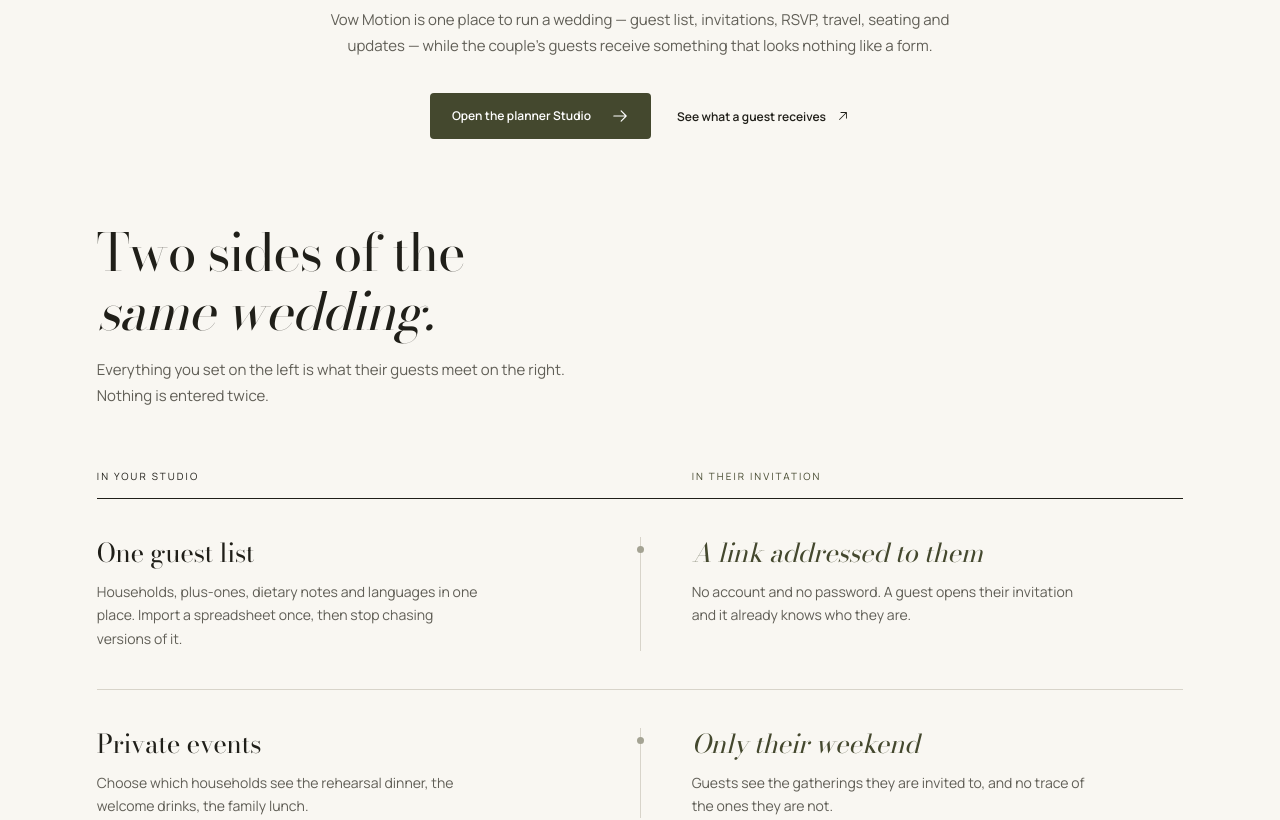
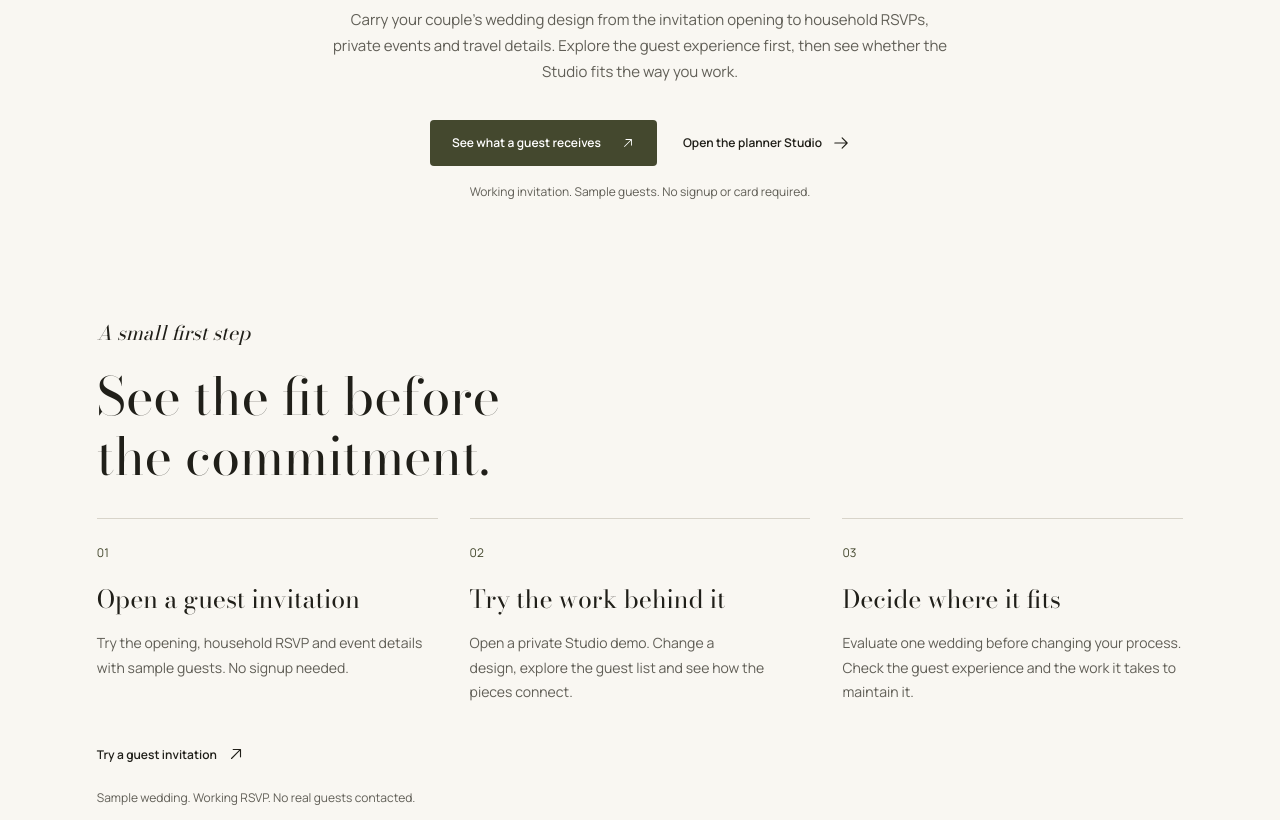
Before and after one commit to Aldo140/vow-motion, a Next.js app: page /planners in a window 1280 px wide. Shown: the part 540-1360 px from the top of the page. Built offline with nearby package versions, Linux system fonts and the light colour scheme; no server answers; a web font is replaced by a local one.

Commit message:
Clarify landing offers and lead with working guest previews

```diff
--- a/src/app/layout.tsx
+++ b/src/app/layout.tsx
@@ -21,6 +21,7 @@
 import "./guest-faqs.css";
 import "./documents.css";
 import "./pilot.css";
+import "./marketing-offer.css";
 export const metadata: Metadata = {
   metadataBase: new URL(process.env.APP_URL || "http://localhost:3000"),
   title: {
--- /dev/null
+++ b/src/app/marketing-offer.css
@@ -0,0 +1,83 @@
+.offer-section {
+  max-width: 1240px;
+  margin: auto;
+  padding: clamp(44px, 6vw, 88px) 6%;
+}
+.offer-section h2 {
+  font-family: var(--serif);
+  font-size: clamp(30px, 4.2vw, 52px);
+  font-weight: 400;
+  line-height: 1.14;
+  max-width: 22ch;
+  margin: 14px 0 26px;
+}
+.offer-steps {
+  list-style: none;
+  padding: 0;
+  margin: 32px 0;
+  display: grid;
+  grid-template-columns: repeat(3, minmax(0, 1fr));
+  gap: 32px;
+}
+.offer-steps li {
+  border-top: 1px solid var(--line);
+  padding-top: 22px;
+}
+.offer-step-number {
+  font-size: 12px;
+  color: var(--olive);
+}
+.offer-steps h3 {
+  font-family: var(--serif);
+  font-size: 25px;
+  font-weight: 400;
+  margin: 16px 0 12px;
+}
+.offer-steps p,
+.offer-questions p {
+  font-size: 14px;
+  line-height: 1.75;
+  color: var(--muted);
+}
+.offer-note {
+  font-size: 12px;
+  line-height: 1.7;
+  color: var(--muted);
+  margin-top: 16px;
+}
+.offer-faq {
+  display: grid;
+  grid-template-columns: 0.85fr 1fr;
+  gap: 48px;
+}
+.offer-questions details {
+  border-bottom: 1px solid var(--line);
+}
+.offer-questions summary {
+  cursor: pointer;
+  padding: 22px 0;
+  font-size: 15px;
+  line-height: 1.6;
+}
+.offer-questions details[open] summary {
+  color: var(--olive);
+}
+.offer-questions p {
+  margin: 0 0 24px;
+}
+.offer-questions summary:focus-visible {
+  outline: 2px solid var(--olive);
+  outline-offset: 4px;
+}
+.offer-price {
+  font-family: var(--serif);
+  font-size: 28px;
+  margin: 20px 0 8px;
+}
+@media (max-width: 768px) {
+  .offer-steps,
+  .offer-faq {
+    grid-template-columns: minmax(0, 1fr);
+    gap: 24px;
+  }
+}
--- /dev/null
+++ b/src/components/marketing-offer.tsx
@@ -0,0 +1,118 @@
+import { Arrow } from "./ui";
+
+// This route creates a private demo and redirects; use a full navigation.
+const guestPreview = "/demo/riviera";
+
+export function FirstSteps({ planner = false }: { planner?: boolean }) {
+  const steps = planner
+    ? [
+        [
+          "Open a guest invitation",
+          "Try the opening, household RSVP and event details with sample guests. No signup needed.",
+        ],
+        [
+          "Try the work behind it",
+          "Open a private Studio demo. Change a design, explore the guest list and see how the pieces connect.",
+        ],
+        [
+          "Decide where it fits",
+          "Evaluate one wedding before changing your process. Check the guest experience and the work it takes to maintain it.",
+        ],
+      ]
+    : [
+        [
+          "Find your feeling",
+          "Explore six design worlds and open a working invitation before you create an account.",
+        ],
+        [
+          "Make it yours",
+          "Add your names, date and events. See your invitation take shape as you go.",
+        ],
+        [
+          "Share when you are ready",
+          "Add your households, check what each one will see, then share their personal invitations.",
+        ],
+      ];
+  return (
+    <section className="offer-section" aria-labelledby="first-steps-heading">
+      <p className="collection-caption">A small first step</p>
+      <h2 id="first-steps-heading">
+        {planner
+          ? "See the fit before the commitment."
+          : "From a first look to your first invitation."}
+      </h2>
+      <ol className="offer-steps">
+        {steps.map(([title, copy], index) => (
+          <li key={title}>
+            <span className="offer-step-number" aria-hidden="true">
+              0{index + 1}
+            </span>
+            <h3>{title}</h3>
+            <p>{copy}</p>
+          </li>
+        ))}
+      </ol>
+      <a href={guestPreview} className="text-link">
+        Try a guest invitation <Arrow diagonal />
+      </a>
+      <p className="offer-note">
+        Sample wedding. Working RSVP. No real guests contacted.
+      </p>
+    </section>
+  );
+}
+
+export function OfferQuestions({ planner = false }: { planner?: boolean }) {
+  const questions = [
+    ...(planner
+      ? [
+          [
+            "We already use planning software. Where would this fit?",
+            "Start by comparing the guest experience with what you already offer. Vow Motion focuses on a coordinated invitation design, household replies and wedding details, with a small team building alongside planners. We do not currently integrate directly with Aisle Planner or Planning Pod. Guest data can be imported and exported by CSV, but changes do not automatically sync between systems. If it duplicates work without adding value, it may not be the right fit.",
+          ],
+        ]
+      : []),
+    [
+      "What does it cost?",
+      "The wedding tools shown here are included at no charge in the current release. No card is required. This describes the current release, not a promise of lifetime pricing.",
+    ],
+    [
+      "Can I try it before creating an account?",
+      "Yes. Open any guest invitation demo without signing up. The planner Studio demo also uses sample weddings you can explore and edit. Demo actions do not contact real guests. Create an account when you want a wedding of your own.",
+    ],
+    [
+      "Do guests need an app or an account?",
+      "No. Each household opens its personal invitation link in a browser. Guests can respond for their household and see the events they are invited to.",
+    ],
+    [
+      "How much do I need ready to get started?",
+      "Start with your names and the details you know. Choose a design, add events and build your guest list as plans come together. Setup guidance and a design preview help you review your work before sharing invitations.",
+    ],
+    [
+      "Can I bring my guest list and take it with me?",
+      "Yes. Import a CSV spreadsheet, map its columns and review households before saving. You can export guest and RSVP data from Studio as your plans develop.",
+    ],
+  ];
+  return (
+    <section
+      className="offer-section offer-faq"
+      aria-labelledby="offer-faq-heading"
+    >
+      <div>
+        <p className="collection-caption">Before you begin</p>
+        <h2 id="offer-faq-heading">A few things you might be wondering.</h2>
+        <p className="offer-note">
+          A clear picture, before you make room for something new.
+        </p>
+      </div>
+      <div className="offer-questions">
+        {questions.map(([question, answer]) => (
+          <details key={question}>
+            <summary>{question}</summary>
+            <p>{answer}</p>
+          </details>
+        ))}
+      </div>
+    </section>
+  );
+}
--- a/src/components/planners.tsx
+++ b/src/components/planners.tsx
@@ -4,6 +4,7 @@
 import { ScrollTrigger } from "gsap/ScrollTrigger";
 import { useGSAP } from "@gsap/react";
 import MarketingNavigation from "./marketing-navigation";
+import { FirstSteps, OfferQuestions } from "./marketing-offer";
 import { Brand, Arrow, DemoButton } from "./ui";
 gsap.registerPlugin(useGSAP, ScrollTrigger);
 
@@ -111,18 +112,24 @@
             <span>They experience the magic.</span>
           </p>
           <p className="planner-lede">
-            Vow Motion is one place to run a wedding — guest list, invitations,
-            RSVP, travel, seating and updates — while the couple’s guests
-            receive something that looks nothing like a form.
+            Carry your couple’s wedding design from the invitation opening to
+            household RSVPs, private events and travel details. Explore the
+            guest experience first, then see whether the Studio fits the way you
+            work.
           </p>
           <div className="planner-hero-actions">
-            <DemoButton>Open the planner Studio</DemoButton>
-            <a href={guestPreview} className="text-link">
+            <a href={guestPreview} className="button primary">
               See what a guest receives <Arrow diagonal size={14} />
             </a>
+            <DemoButton className="text-link">
+              Open the planner Studio
+            </DemoButton>
           </div>
+          <p className="offer-note">
+            Working invitation. Sample guests. No signup or card required.
+          </p>
         </section>
-
+        <FirstSteps planner />
         <section className="planner-ledger" aria-labelledby="ledger-heading">
           <div className="ledger-intro">
             <h2 id="ledger-heading">
@@ -132,7 +139,7 @@
             </h2>
             <p>
               Everything you set on the left is what their guests meet on the
-              right. Nothing is entered twice.
+              right. Details stay connected within Vow Motion.
             </p>
           </div>
           <div className="ledger-columns" aria-hidden="true">
@@ -167,26 +174,25 @@
             />
           </div>
           <div className="pilot-copy">
-            <p className="collection-caption">A founding planner pilot</p>
+            <p className="collection-caption">Explore first. Build together.</p>
             <h2 id="pilot-heading">
-              Use it for
+              Start by imagining
               <br />
               <em>one wedding.</em>
             </h2>
             <p>
-              We are looking for a small number of planners to run one real
-              wedding through Vow Motion. We build the first one with you, you
-              run it with your couple, and you tell us where it does not fit the
-              way you already work.
+              Get a feel for it with a private Studio demo before you involve a
+              couple. We are a small team interested in working directly with
+              planners to make the guest experience more personal and the setup
+              easier. Your current process is the starting point for that
+              conversation.
             </p>
             <ul className="pilot-list">
+              <li>Three sample weddings, ready to explore and change.</li>
+              <li>Try the designs, guest lists and event settings yourself.</li>
               <li>
-                We set the first wedding up with you, guest list included.
+                No card, no meeting and no real guest list needed to try it.
               </li>
-              <li>
-                Your guest data stays yours, and exports whenever you ask.
-              </li>
-              <li>No card, and no commitment beyond that wedding.</li>
             </ul>
             <DemoButton className="button primary">
               Start with a private demo
@@ -198,6 +204,7 @@
           </div>
         </section>
 
+        <OfferQuestions planner />
         <section className="planner-closing">
           <span>ONE PLACE TO RUN THE DAY. ONE PLACE TO REMEMBER IT.</span>
           <h2>
```
Also changed, not shown: src/components/landing-hero.tsx (+9 -13 lines), src/components/marketing.tsx (+11 -5 lines), 1 other file (tests, documents, lock files or other folders).
